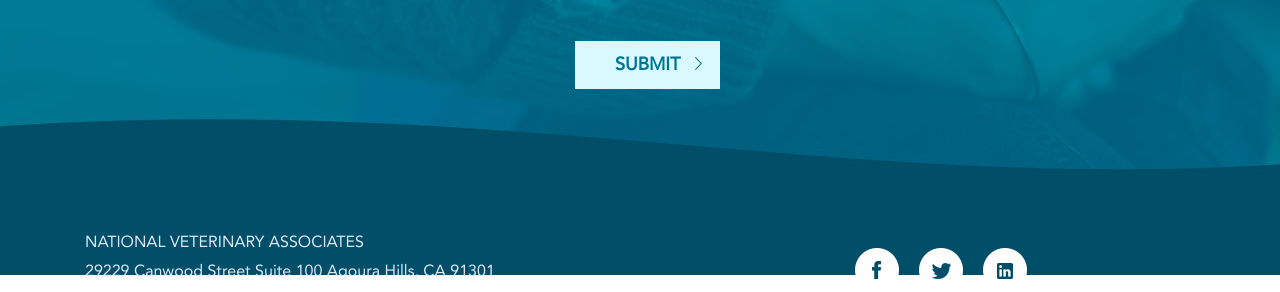
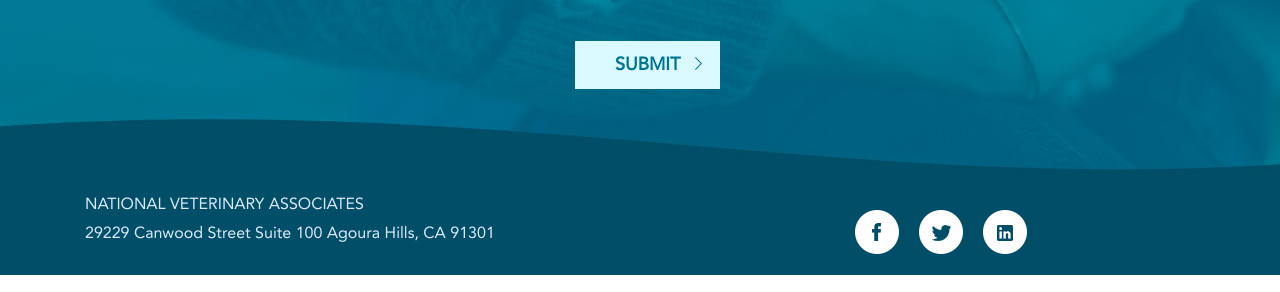
Before and after one commit to fuji9/nva-pet-resorts, a PHP site: page / in a window 1280 px wide. Shown: the part 4357-4649 px from the top of the page. Run offline with PHP 8.4, Linux system fonts and the light colour scheme.

Commit message:
Update style.css

```diff
--- a/css/style.css
+++ b/css/style.css
@@ -404,7 +404,7 @@ label{height: 38px;}
 .pl-btn{background: url(../images/button.png) no-repeat; width: 100%; height: 49px; position: relative; top: 35%; left: 40%;}
 
 .copyright p{padding: 0 !important; color: #dce9f9; margin-bottom: 0px;}
-.copyright{padding: 7% 0 0 0;}
+.copyright{padding: 4% 0 0 0;}
 
 .radio-inline{vertical-align: top !important;}
 .rd-section{color:#dce9f9;}
```
